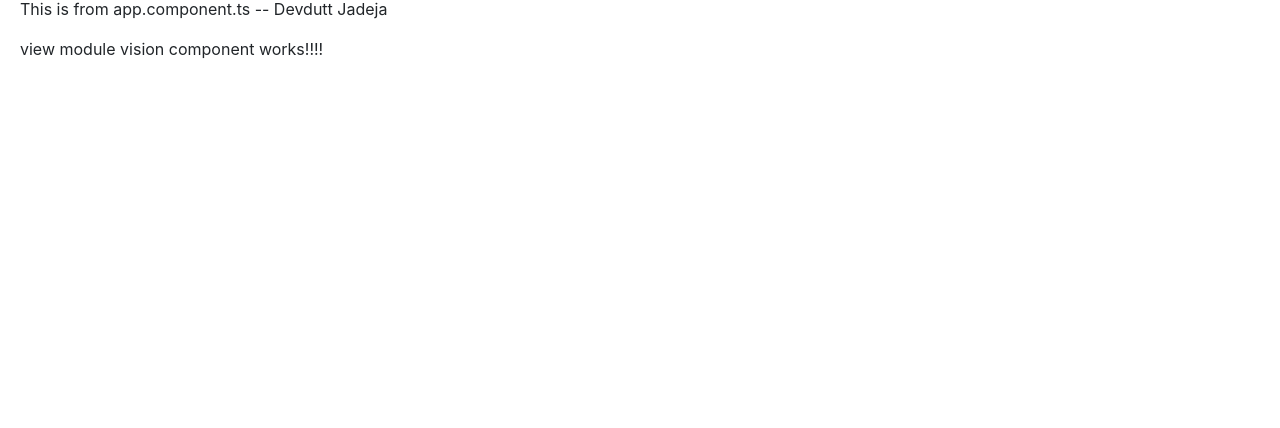
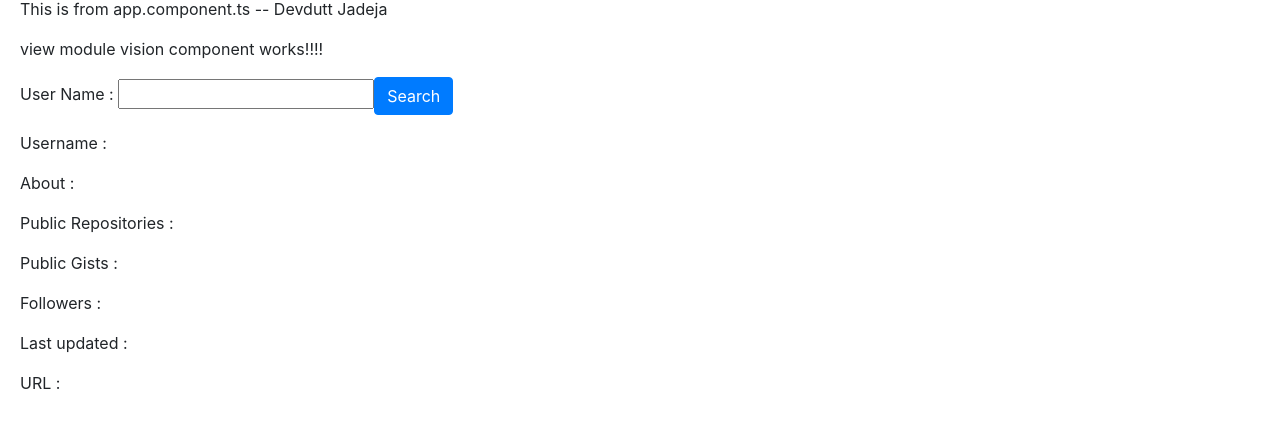
Before and after one commit to Kesav/Store, an Angular app: page / in a window 1280 px wide. Shown: the part 434-862 px from the top of the page. Before the commit the page ends 800 px from the top, so only its background shows below. Built offline with nearby package versions, Linux system fonts and the light colour scheme; no server answers.

Commit message:
fetch data from github API

```diff
--- a/src/app/app.component.html
+++ b/src/app/app.component.html
@@ -9,3 +9,6 @@
 
 <!-- using view module vision component tag -->
 <view-vision></view-vision>
+
+<!-- search component -->
+<app-search></app-search>
--- a/src/app/app.module.ts
+++ b/src/app/app.module.ts
@@ -9,13 +9,15 @@ import { DateComponent } from './date/date.component';
 import { AddressComponent } from './address/address.component';
 import { ViewModule } from './view/view.module';
 import { MyserviceService } from './myservice.service';
+import { SearchComponent } from './search/search.component';
 
 @NgModule({
   declarations: [
     AppComponent,
     HelloWorldComponent,
     DateComponent,
-    AddressComponent
+    AddressComponent,
+    SearchComponent
   ],
   imports: [
     BrowserModule,
--- /dev/null
+++ b/src/app/search/search.component.html
@@ -0,0 +1,14 @@
+User Name : <input type="text" [(ngModel)]="userName">
+
+<button class="btn btn-primary" (click)="search()" >Search</button>
+<p></p>
+
+<div *ngIf="response">
+  <p> Username : {{ response.login }} </p>
+  <p> About : {{ response.bio }}</p>
+  <p> Public Repositories : {{ response.public_repos }} </p>
+  <p> Public Gists : {{ response.public_gists }} </p>
+  <p> Followers : {{ response.followers }} </p>
+  <p> Last updated : {{ response.updated_at }} </p>
+  <p> URL : {{ response.html_url }}</p>
+</div>
--- /dev/null
+++ b/src/app/search/search.component.ts
@@ -0,0 +1,33 @@
+import { Component, OnInit } from '@angular/core';
+import { HttpClient } from '@angular/common/http';
+
+@Component({
+  selector: 'app-search',
+  templateUrl: './search.component.html',
+  styleUrls: ['./search.component.css']
+})
+export class SearchComponent implements OnInit {
+
+  userName: string =  "";
+  response: object = new Object;
+
+  constructor(private http: HttpClient) {
+
+   }
+
+  ngOnInit() {
+  }
+
+  search(){
+    this.http.get('https://api.github.com/users/' + this.userName)
+    .subscribe(
+      (response) =>  {
+          this.response = response;
+          console.log(this.response);
+      }
+    )
+  }
+
+
+
+}
```
Also changed, not shown: src/app/search/search.component.css (added), 1 other file (tests, documents, lock files or other folders).
